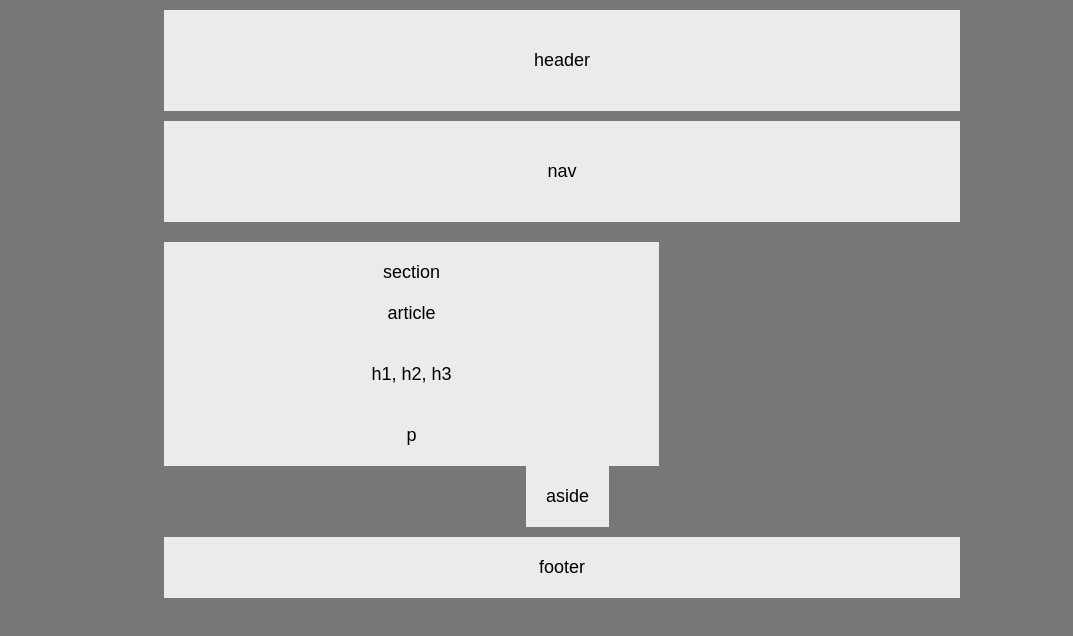
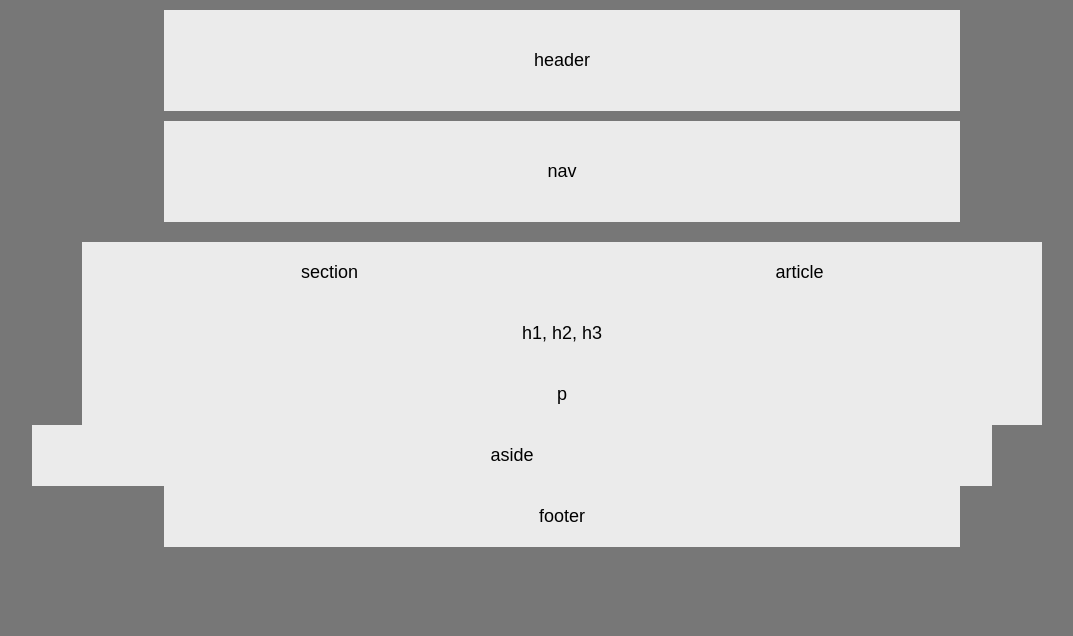
Before and after one commit to fugitivepigments/HW-Wireframe, a plain HTML site: page index.html in a window 1280 px wide. Shown: the whole page, without its empty margins (78-1151 px from the left). Drawn offline with Linux system fonts and the light colour scheme.

Commit message:
updating schtuff

```diff
--- a/style.css
+++ b/style.css
@@ -39,6 +39,7 @@ article {
 aside {
 	margin: 0px 50px 0px 15px;
 	float: right;
+	width: 100%;
 }
 
 p {
@@ -53,7 +54,7 @@ footer {
 	clear: both;
 }
 
-.group {
-	display: table;
+.container {
+	overflow: hidden;
 	margin: 0px 15px 0px 82px;
 }
```
